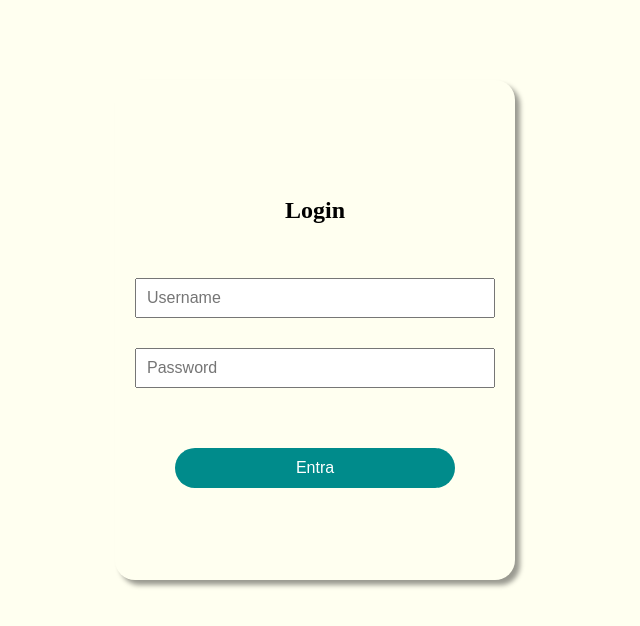
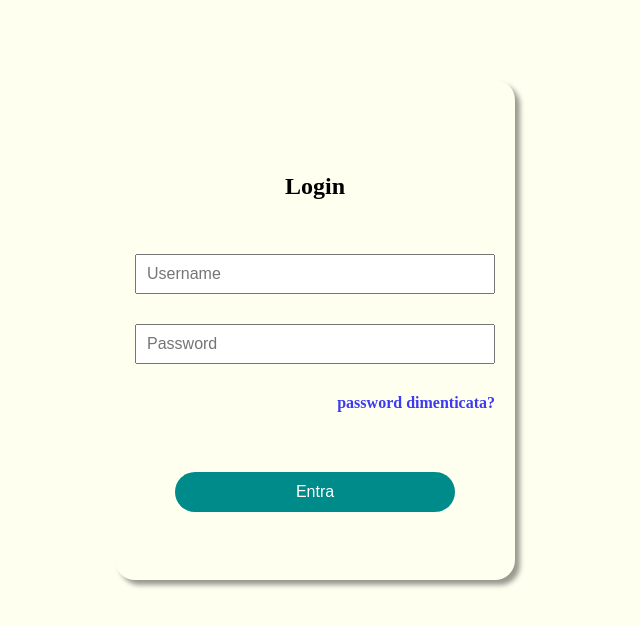
Before and after one commit to ShecktorS/control-board, a React (Vite) app: page / in a window 1280 px wide. Shown: the top 626 px of the page, without its empty margins (325-965 px from the left). Built offline with nearby package versions, Linux system fonts and the light colour scheme.

Commit message:
create logic form

```diff
--- a/src/App.jsx
+++ b/src/App.jsx
@@ -3,17 +3,28 @@ import styles from "./App.module.scss";
 
 // ------import pages and components-------
 import LoginPage from "./pages/loginPage";
+import BoardPage from "./pages/boardPage";
 
 function App() {
-  const [isLogged, setIsLogged] = useState(false);
+  const [personContext, setPersonContext] = useState({
+    name: "",
+    password: "",
+    isLogged: false,
+    type: null,
+  });
   return (
     <div className={styles.App}>
-      {!isLogged ? (
+      {!personContext.isLogged ? (
         <>
-          <LoginPage />
+          <LoginPage
+            setPersonContext={setPersonContext}
+            personContext={personContext}
+          />
         </>
       ) : (
-        <h1>Board</h1>
+        <>
+          <BoardPage personContext={personContext} />
+        </>
       )}
     </div>
   );
--- a/src/components/login/Login.jsx
+++ b/src/components/login/Login.jsx
@@ -1,21 +1,54 @@
 import styles from "./index.module.scss";
+import { useState } from "react";
 
-const Login = () => {
+const Login = ({ setPersonContext, personContext }) => {
+  const admin = { name: "admin", password: "admin" };
+  const user = { name: "user", password: "user" };
+  const accessRequest = (e) => {
+    e.preventDefault();
+    if (
+      personContext.name == admin.name &&
+      personContext.password == admin.password
+    ) {
+      setPersonContext({ ...personContext, isLogged: true, type: "admin" });
+      console.table(personContext);
+    } else if (
+      personContext.name == user.name &&
+      personContext.password == user.password
+    ) {
+      setPersonContext({ ...personContext, isLogged: true, type: "user" });
+      console.table(personContext);
+    } else {
+      alert("Accesso non autorizzato");
+      setPersonContext({ name: "", password: "" });
+    }
+  };
+
   return (
-    <form action="" className={styles.Login}>
+    <form onSubmit={accessRequest} className={styles.Login}>
       <h3>Login</h3>
       <input
         type="text"
         className={styles.username}
         placeholder="Username"
         required
+        value={personContext.name}
+        onChange={(e) =>
+          setPersonContext({ ...personContext, name: e.target.value })
+        }
       />
       <input
-        type="text"
+        type="password"
         className={styles.password}
         placeholder="Password"
+        value={personContext.password}
+        onChange={(e) =>
+          setPersonContext({ ...personContext, password: e.target.value })
+        }
         required
       />
+      <span>password dimenticata?</span>
+
       <input type="submit" className={styles.submitButton} value="Entra" />
     </form>
   );
--- a/src/components/login/index.module.scss
+++ b/src/components/login/index.module.scss
@@ -21,6 +21,13 @@
     width: 90%;
     font-size: 1em;
   }
+  span {
+    width: 90%;
+    text-align: end;
+    color: rgb(59, 59, 243);
+    font-weight: bold;
+    cursor: pointer;
+  }
 
   .username,
   .password {
--- /dev/null
+++ b/src/pages/boardPage/BoardPage.jsx
@@ -0,0 +1,12 @@
+import styles from "./index.module.scss";
+import { useState, useEffect } from "react";
+
+const BoardPage = ({ personContext }) => {
+  useEffect(() => {
+    // TODO: Inserire un settimout indipendente dal is logged in modo tale che scompare dopo tot secondi al montaggio del componente
+  }, []);
+
+  return <div className={styles.BoardPage}></div>;
+};
+
+export default BoardPage;
--- /dev/null
+++ b/src/pages/boardPage/index.jsx
@@ -0,0 +1,3 @@
+import BoardPage from "./BoardPage";
+
+export default BoardPage;
--- /dev/null
+++ b/src/pages/boardPage/index.module.scss
@@ -0,0 +1,2 @@
+.BoardPage {
+}
--- a/src/pages/loginPage/LoginPage.jsx
+++ b/src/pages/loginPage/LoginPage.jsx
@@ -1,10 +1,13 @@
 import styles from "./index.module.scss";
 import Login from "../../components/login";
 
-const LoginPage = () => {
+const LoginPage = ({ setPersonContext, personContext }) => {
   return (
     <div className={styles.LoginPage}>
-      <Login />
+      <Login
+        setPersonContext={setPersonContext}
+        personContext={personContext}
+      />
     </div>
   );
 };
```
